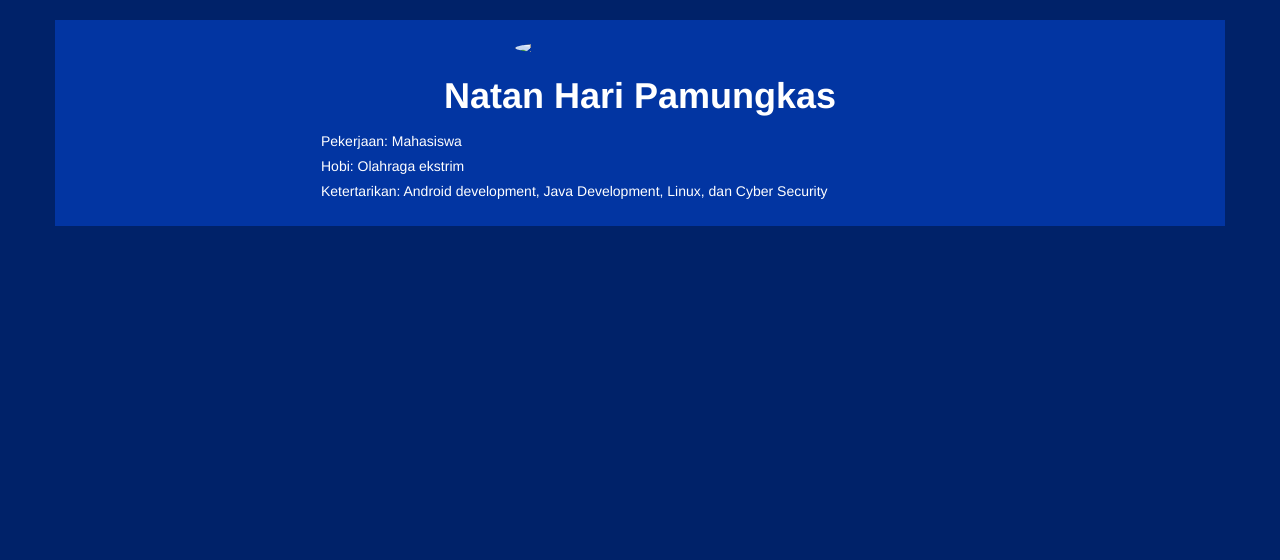
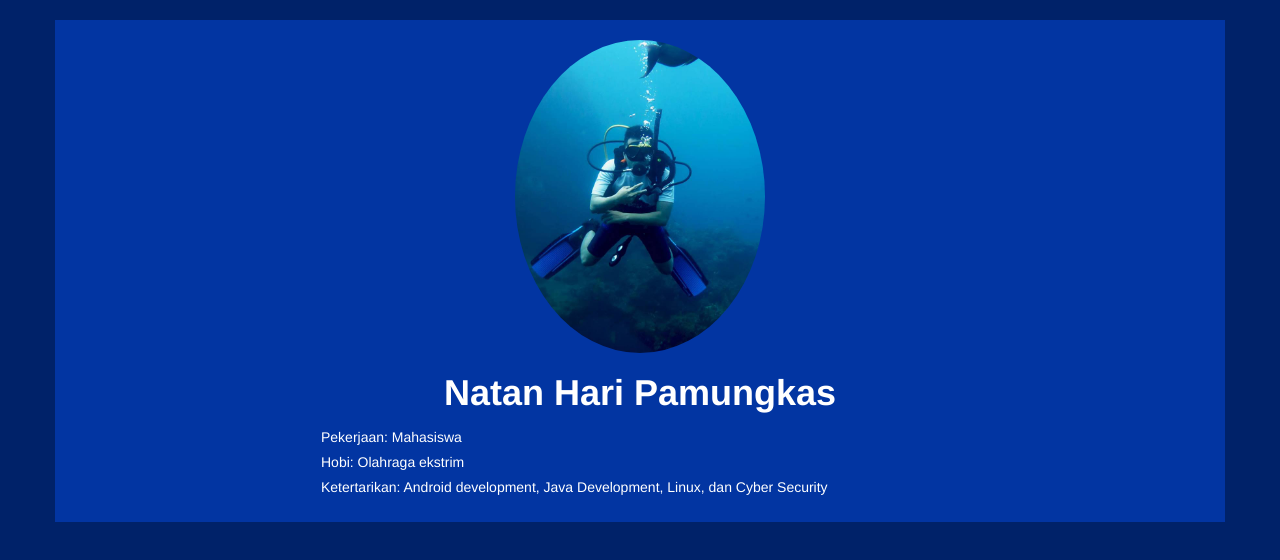
Before and after one commit to natanhp/Exercise-1, a plain HTML site: page index.html in a window 1280 px wide. Shown: the top 560 px of the page. Drawn offline with nearby package versions, Linux system fonts and the light colour scheme; files that its build step writes are made by us from their sources.

Commit message:
Membenarkan source foto dan style

```diff
--- a/index.html
+++ b/index.html
@@ -11,12 +11,12 @@
 
         <!-- Latest compiled and minified JavaScript -->
         <script src="https://stackpath.bootstrapcdn.com/bootstrap/3.4.1/js/bootstrap.min.js" integrity="sha384-aJ21OjlMXNL5UyIl/XNwTMqvzeRMZH2w8c5cRVpzpU8Y5bApTppSuUkhZXN0VxHd" crossorigin="anonymous"></script>
-        <link rel="stylesheet" href="/run/media/santa_claus/Pandora/Hacktiv8/JavaScriptCourse/Exercise-1/style/style.css">
+        <link rel="stylesheet" href="style/style.css">
         <title>Data Diri</title>
     </head>
     <body>
         <div class="container box">
-            <img class="img-circle img-responsive" src="/run/media/santa_claus/Pandora/Hacktiv8/JavaScriptCourse/Exercise-1/images/photo.jpg"/>
+            <img class="img-circle img-responsive" src="images/photo.jpg"/>
             <h1 class="text-center">Natan Hari Pamungkas</h1>
             <div class="container desc">
                 <div class="desc-text">Pekerjaan: Mahasiswa</div>
```
